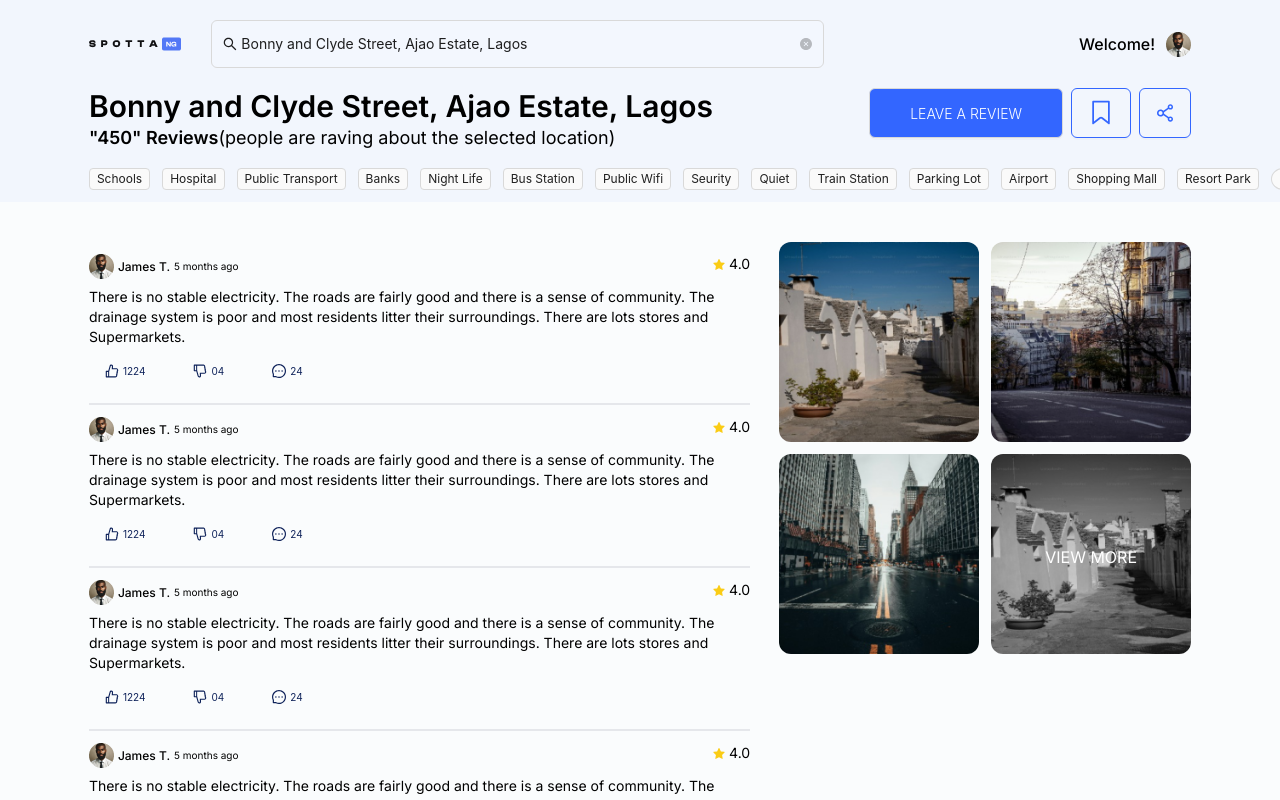
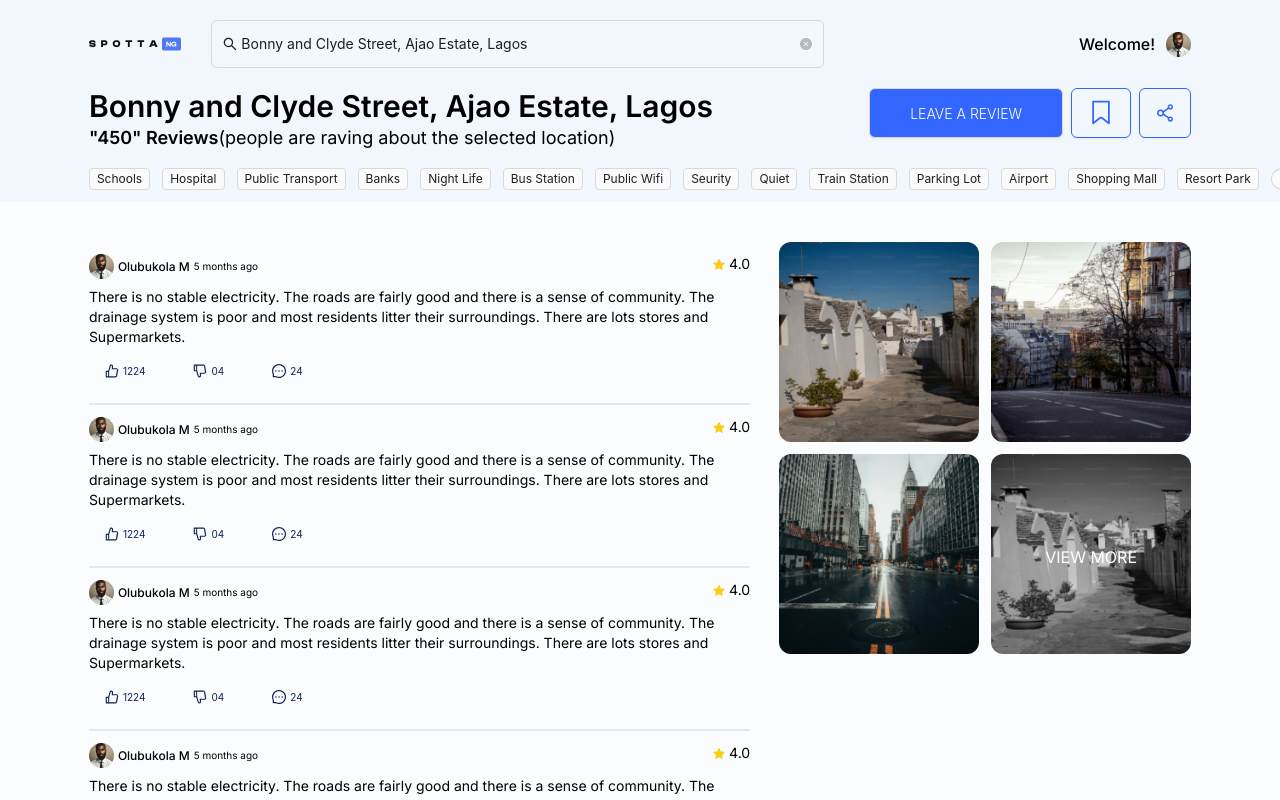
Before and after one commit to Olubukola-Martins/Dash-Area-Finder, a Next.js app: page /allReviewsPage in a window 1280 px wide. Built offline with nearby package versions, Linux system fonts and the light colour scheme.

Commit message:
name added to card

```diff
--- a/app/allReviewsPage/components/ReviewCard.tsx
+++ b/app/allReviewsPage/components/ReviewCard.tsx
@@ -21,7 +21,7 @@ const ReviewCard = ({ review, rating, anonymous }: { review?: string; rating?: n
             className="flex-grow h-fit"
           />
           <div className="flex gap-1 ">
-            <h3 className="text-xs font-medium">{anonymous ? "Anonymous" : `James T.`}</h3>
+            <h3 className="text-xs font-medium">{anonymous ? "Anonymous" : `Olubukola M`}</h3>
             <p className="text-[10px]">{review ? "Just now" : "5 months ago"}</p>
           </div>
         </div>
--- a/app/components/hero/HeroCard.tsx
+++ b/app/components/hero/HeroCard.tsx
@@ -21,7 +21,7 @@ const HeroCard = ({ tagColor }: { tagColor: "magenta" | "gold" }) => {
             className="flex-grow h-fit"
           />
           <div className="flex flex-col gap-[2px]">
-            <h3 className="text-xs font-medium">James T.</h3>
+            <h3 className="text-xs font-medium">Olubukola M.</h3>
             <p className="text-[10px]">3 months ago</p>
           </div>
         </div>
```
